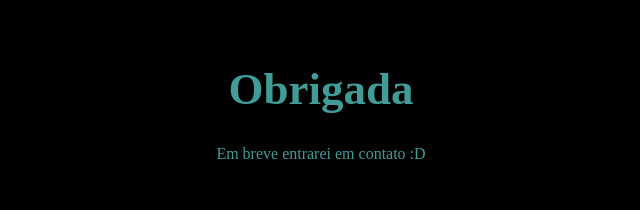
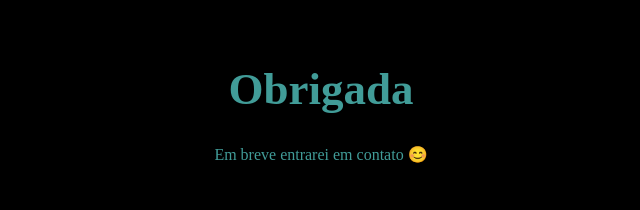
Before and after one commit to laysdoza/sobre-mim, a plain HTML site: page obg.html in a window 1280 px wide. Shown: the part 238-448 px from the top of the page, 319-959 px from the left. Drawn offline with Linux system fonts and the light colour scheme; a web font is replaced by a local one.

Commit message:
Update obg.html

```diff
--- a/obg.html
+++ b/obg.html
@@ -9,7 +9,7 @@
 </head>
 <body class="main">
     <h1 class="text">Obrigada</h1>
-    <p class="paragrafo">Em breve entrarei em contato :D </p>
+    <p class="paragrafo">Em breve entrarei em contato 😊 </p>
     <a href="index.html" class="btn">Home</a>
 </body>
 </html>
```
